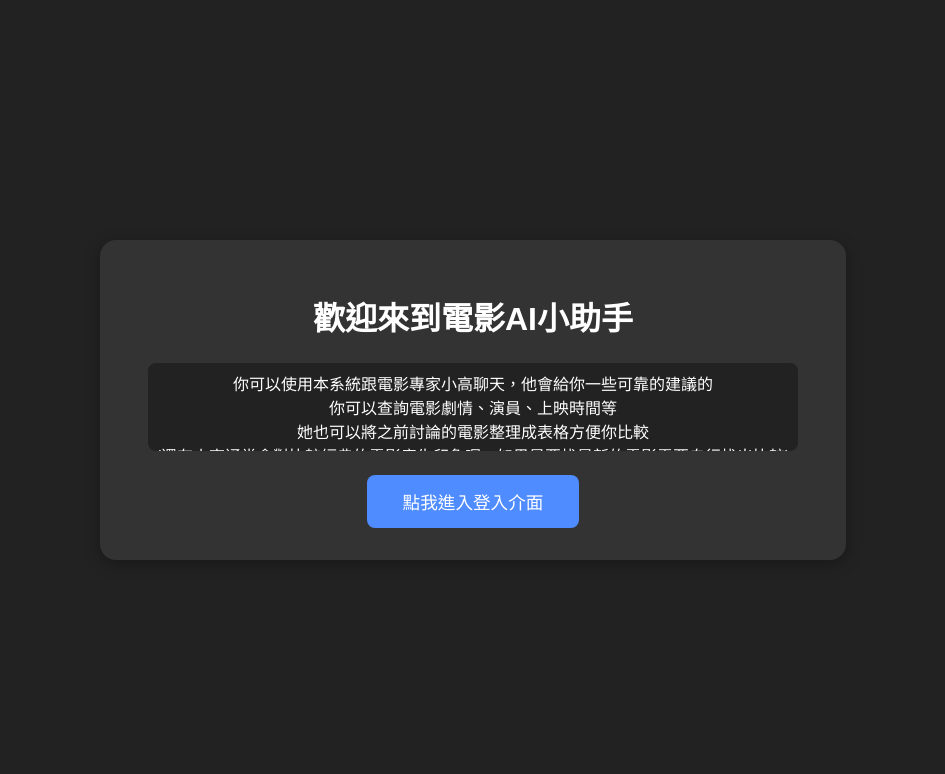
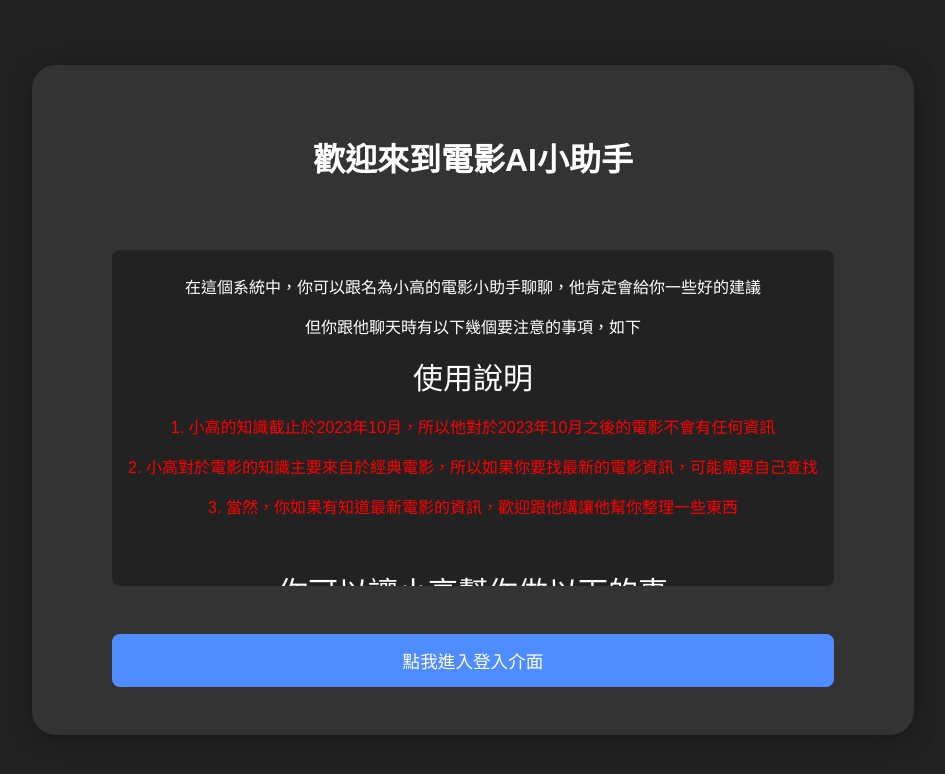
Before and after one commit to Louisyung/final-project, a Flask app: page / in a window 1280 px wide. Shown: the top 774 px of the page, without its empty margins (167-1112 px from the left). Run offline with Flask 3, Linux system fonts and the light colour scheme.

Commit message:
change the style

```diff
--- a/users.json
+++ b/users.json
@@ -1,5 +1,3 @@
 {
-  "abc": "1213",
-  "abvc": "123",
-  "louis": "123"
+  "Louis": "123"
 }
--- a/專題/app.py
+++ b/專題/app.py
@@ -33,7 +33,7 @@ def login():
         username = data.get('username')
         password = data.get('password')
         if username in users and users[username] == password:
-            return jsonify(message="登入成功")
+            return jsonify(message="登入成功", redirect="/mainScreen")
         else:
             return jsonify(message="帳號或密碼錯誤"), 401
     # GET 請求時回傳登入頁面
@@ -57,5 +57,9 @@ def register():
     # GET 請求時回傳註冊頁面
     return render_template('register.html')
 
+@app.route('/mainScreen')
+def main_screen():
+    return render_template('mainScreen.html')
+
 if __name__ == '__main__':
     app.run(port=3000)
--- a/專題/templates/introScreen.html
+++ b/專題/templates/introScreen.html
@@ -17,10 +17,18 @@
     }
     .container {
       background: #333;
-      padding: 2em 3em;
-      border-radius: 16px;
-      box-shadow: 0 4px 16px rgba(0,0,0,0.3);
+      padding: 3em 5em; /* 放大內距 */
+      border-radius: 24px; /* 稍微放大圓角 */
+      box-shadow: 0 4px 24px rgba(0,0,0,0.35);
       text-align: center;
+      min-width: 420px;   /* 最小寬度放大 */
+      min-height: 420px;  /* 最小高度放大 */
+      max-width: 90vw;
+      max-height: 90vh;
+      display: flex;
+      flex-direction: column;
+      justify-content: space-between; /* 讓內容和按鈕之間有更多空間 */
+      gap: 1.5em; /* 增加內容之間的間距 */
     }
     .dropdown {
       margin: 1.5em 0;
@@ -43,12 +51,19 @@
 <body>
   <div class="container">
     <h1>歡迎來到電影AI小助手</h1>
-    <div class="dropdown" style="height: 4.5em; overflow-y: auto; background: #222; border-radius: 8px; padding: 0.5em;">
-        <ul style="list-style: none; padding: 0; margin: 0;">
-            <li>你可以使用本系統跟電影專家小高聊天，他會給你一些可靠的建議的</li>
-            <li>你可以查詢電影劇情、演員、上映時間等</li>
-            <li>她也可以將之前討論的電影整理成表格方便你比較</li>
-            <li>(還有小高通常會對比較經典的電影產生印象喔，如果是要找最新的電影需要自行找出比較)</li>
+    <div class="dropdown" style="height: 18em; min-height: 200px; max-height: 50vh; overflow-y: auto; background: #222; border-radius: 8px; padding: 1.5em 1em; display: flex;">
+      <ul style="list-style: none; padding: 0; margin: 0; width: 100%; display: flex; flex-direction: column; gap: 1em; justify-content: flex-start;">
+          <li>在這個系統中，你可以跟名為小高的電影小助手聊聊，他肯定會給你一些好的建議</li>
+          <li>但你跟他聊天時有以下幾個要注意的事項，如下</li>
+          <li style="font-size: 30px;">使用說明</li>
+          <li style="color :red">1. 小高的知識截止於2023年10月，所以他對於2023年10月之後的電影不會有任何資訊</li>
+          <li style="color :red">2. 小高對於電影的知識主要來自於經典電影，所以如果你要找最新的電影資訊，可能需要自己查找</li>
+          <li style="color :red">3. 當然，你如果有知道最新電影的資訊，歡迎跟他講讓他幫你整理一些東西</li>
+          <br>
+          <li style="font-size: 30px;">你可以讓小高幫你做以下的事</li>
+          <li style="color :red">1. 你可以查詢電影劇情、演員、上映時間等相關資訊</li>
+          <li style="color :red">2. 你也可以讓小高幫你將之前討論的電影整理成表格方便你比較</li>
+          <li>(PS.小高通常會對比較經典的電影產生印象喔，如果是要找最新的電影需要自行找出比較)</li>
           <li>最後在你體驗之前請先進行登入吧</li>
           <li style="text-align:center; margin-top:0.5em;">
               <svg width="32" height="32" viewBox="0 0 32 32" fill="none" style="display:inline-block;">
--- a/專題/templates/login.html
+++ b/專題/templates/login.html
@@ -51,8 +51,7 @@
                 if (response.ok) {
                     document.getElementById('message').classList.remove('text-red-400');
                     document.getElementById('message').classList.add('text-green-400');
-                    // 這裡可以加上跳轉頁面
-                    // window.location.href = "/main";
+                    window.location.href = data.redirect; // 跳轉到主
                 } else {
                     document.getElementById('message').classList.remove('text-green-400');
                     document.getElementById('message').classList.add('text-red-400');
--- /dev/null
+++ b/專題/users.json
@@ -0,0 +1,5 @@
+{
+  "abc": "1213",
+  "abvc": "123",
+  "louis": "123"
+}
```
Also changed, not shown: 專題/templates/mainScreen.html (added, +11 -0 lines). Lines whose indentation alone changed are shown as unchanged.
